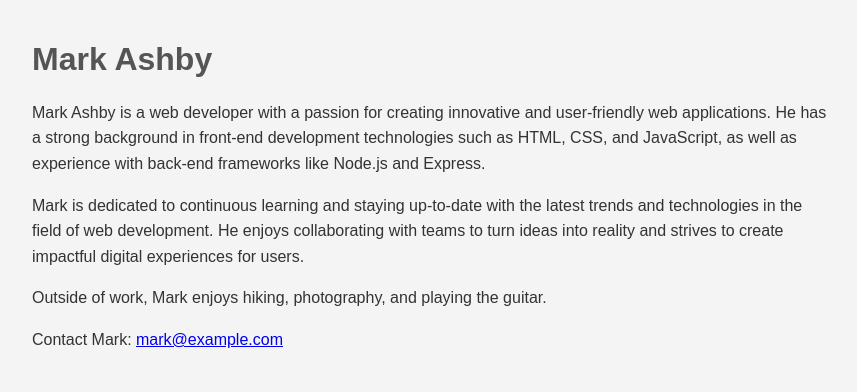
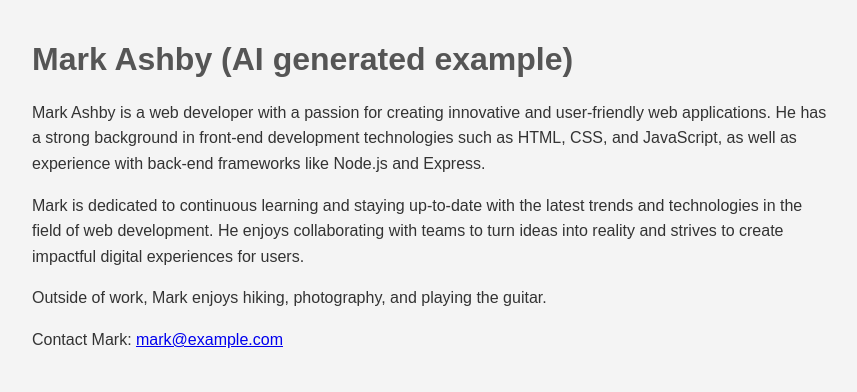
Before and after one commit to mashby1b/myWebSite, a plain HTML site: page index.html in a window 1280 px wide. Shown: the whole page, without its empty margins (208-1065 px from the left). Drawn offline with Linux system fonts and the light colour scheme.

Commit message:
Update index.html
Added disclaimer about the origin of the file.

```diff
--- a/index.html
+++ b/index.html
@@ -27,7 +27,7 @@
 </head>
 <body>
     <div class="container">
-        <h1>Mark Ashby</h1>
+        <h1>Mark Ashby (AI generated example)</h1>
         <p>Mark Ashby is a web developer with a passion for creating innovative and user-friendly web applications. He has a strong background in front-end development technologies such as HTML, CSS, and JavaScript, as well as experience with back-end frameworks like Node.js and Express.</p>
         <p>Mark is dedicated to continuous learning and staying up-to-date with the latest trends and technologies in the field of web development. He enjoys collaborating with teams to turn ideas into reality and strives to create impactful digital experiences for users.</p>
         <p>Outside of work, Mark enjoys hiking, photography, and playing the guitar.</p>
```
